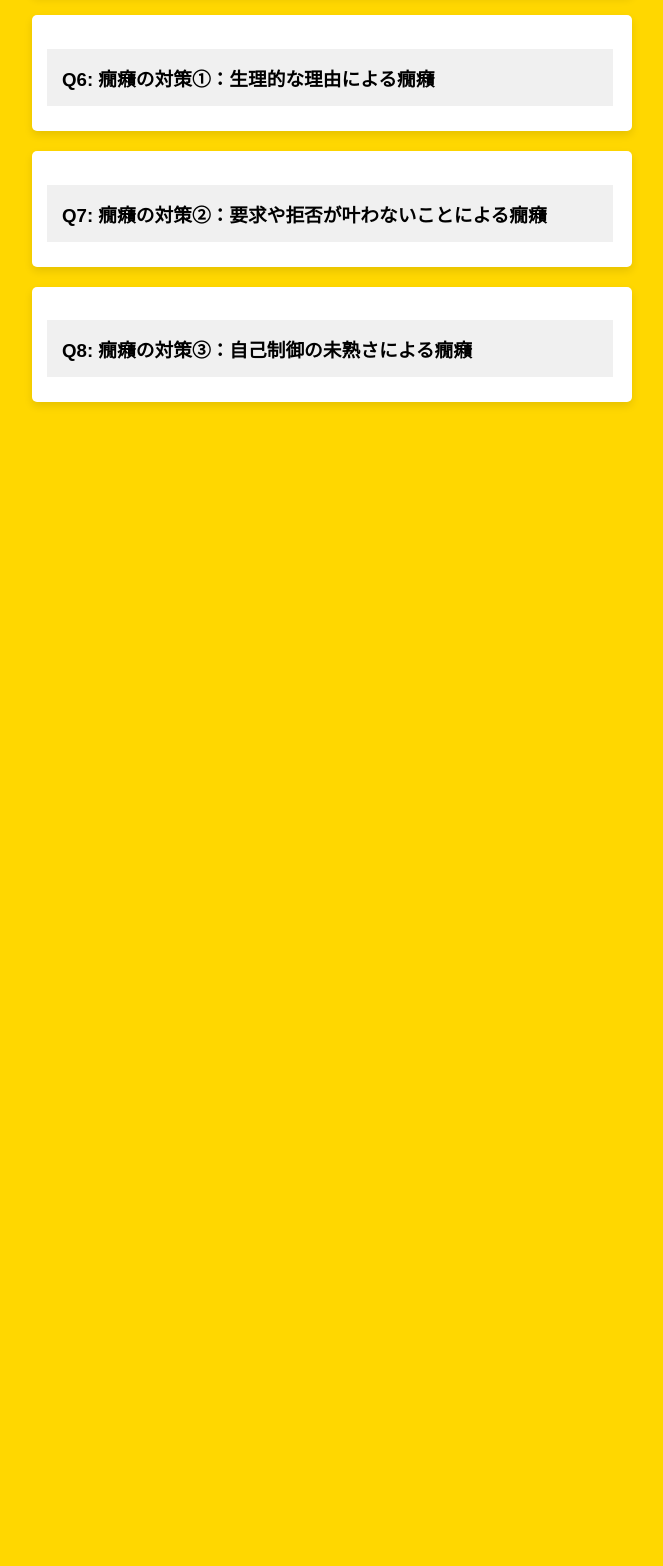
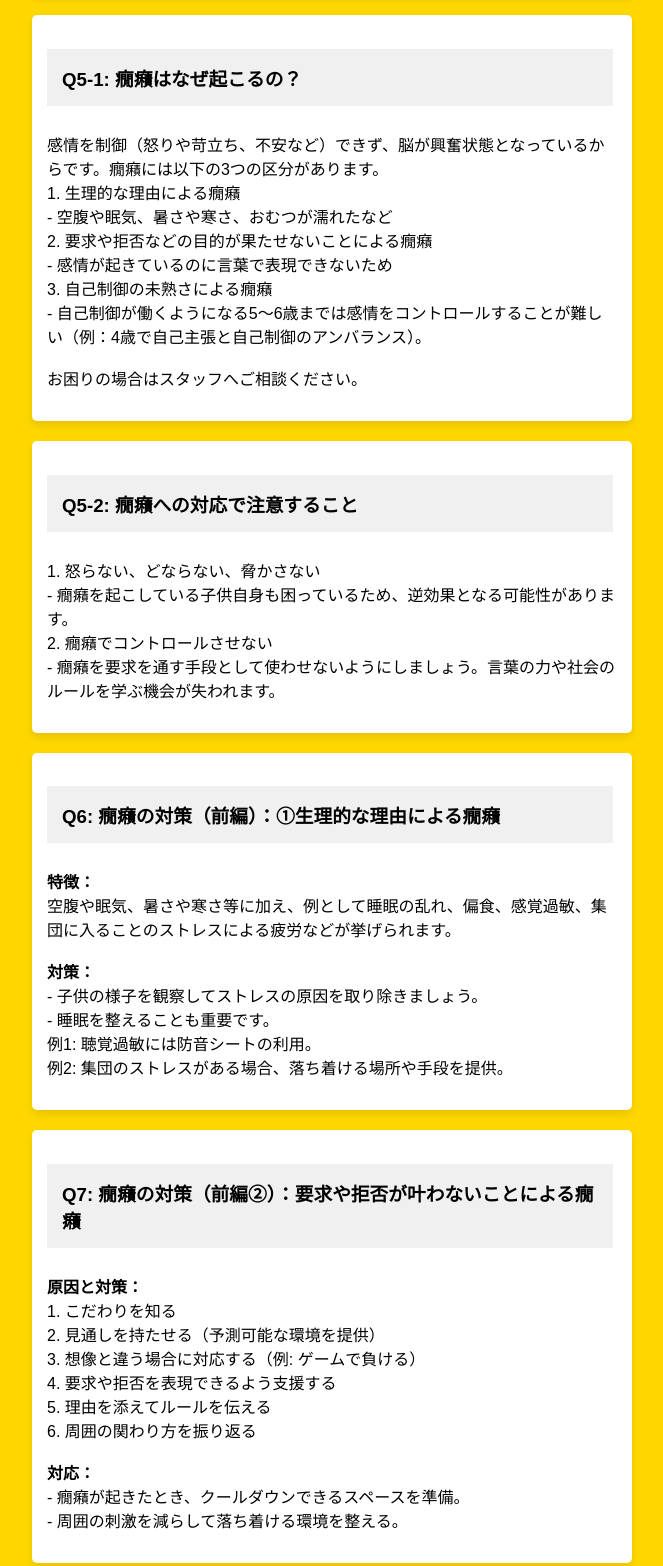
Before and after one commit to Active-taniyama/QandA_archive, a plain HTML site: page index.html in a window 1280 px wide. Shown: the part 760-2326 px from the top of the page, without its empty margins (308-971 px from the left). Before the commit the page ends 1182 px from the top, so only its background shows below. Drawn offline with Linux system fonts and the light colour scheme.

Commit message:
Update index.html

```diff
--- a/index.html
+++ b/index.html
@@ -43,18 +43,70 @@
         <br>3. 自己制御の未熟さによる癇癪</p>
         </div>
         <div class="qa-item">
-            <h3 class="question">Q6: 癇癪の対策①：生理的な理由による癇癪</h3>
-            <p class="answer">A6: ストレスの原因を取り除き、睡眠を整えましょう。子供の不快感を観察し、必要であれば対策を講じます（例：防音シートの設置）。</p>
+            <h3 class="question">Q5-1: 癇癪はなぜ起こるの？</h3>
+            <p class="answer hidden">
+                感情を制御（怒りや苛立ち、不安など）できず、脳が興奮状態となっているからです。癇癪には以下の3つの区分があります。
+                <br>1. 生理的な理由による癇癪<br>
+                - 空腹や眠気、暑さや寒さ、おむつが濡れたなど<br>
+                2. 要求や拒否などの目的が果たせないことによる癇癪<br>
+                - 感情が起きているのに言葉で表現できないため<br>
+                3. 自己制御の未熟さによる癇癪<br>
+                - 自己制御が働くようになる5～6歳までは感情をコントロールすることが難しい（例：4歳で自己主張と自己制御のアンバランス）。
+                <br><br>お困りの場合はスタッフへご相談ください。
+            </p>
         </div>
+
         <div class="qa-item">
-            <h3 class="question">Q7: 癇癪の対策②：要求や拒否が叶わないことによる癇癪</h3>
-            <p class="answer">A7: 癇癪の原因を理解し、対策を身につけましょう。子供のこだわりを知り、予測しやすい環境を整えることが重要です。</p>
+            <h3 class="question">Q5-2: 癇癪への対応で注意すること</h3>
+            <p class="answer hidden">
+                1. 怒らない、どならない、脅かさない<br>
+                - 癇癪を起こしている子供自身も困っているため、逆効果となる可能性があります。<br>
+                2. 癇癪でコントロールさせない<br>
+                - 癇癪を要求を通す手段として使わせないようにしましょう。言葉の力や社会のルールを学ぶ機会が失われます。
+            </p>
         </div>
+
         <div class="qa-item">
-            <h3 class="question">Q8: 癇癪の対策③：自己制御の未熟さによる癇癪</h3>
-            <p class="answer">A8: 自己制御力を育てるため、安心できる場面を設け、徐々に感情を調整する経験を積ませましょう。</p>
+            <h3 class="question">Q6: 癇癪の対策（前編）：①生理的な理由による癇癪</h3>
+            <p class="answer hidden">
+                <strong>特徴：</strong><br>
+                空腹や眠気、暑さや寒さ等に加え、例として睡眠の乱れ、偏食、感覚過敏、集団に入ることのストレスによる疲労などが挙げられます。<br><br>
+                <strong>対策：</strong><br>
+                - 子供の様子を観察してストレスの原因を取り除きましょう。<br>
+                - 睡眠を整えることも重要です。<br>
+                例1: 聴覚過敏には防音シートの利用。<br>
+                例2: 集団のストレスがある場合、落ち着ける場所や手段を提供。
+            </p>
+        </div>
+
+        <div class="qa-item">
+            <h3 class="question">Q7: 癇癪の対策（前編②）：要求や拒否が叶わないことによる癇癪</h3>
+            <p class="answer hidden">
+                <strong>原因と対策：</strong><br>
+                1. こだわりを知る<br>
+                2. 見通しを持たせる（予測可能な環境を提供）<br>
+                3. 想像と違う場合に対応する（例: ゲームで負ける）<br>
+                4. 要求や拒否を表現できるよう支援する<br>
+                5. 理由を添えてルールを伝える<br>
+                6. 周囲の関わり方を振り返る<br><br>
+                <strong>対応：</strong><br>
+                - 癇癪が起きたとき、クールダウンできるスペースを準備。<br>
+                - 周囲の刺激を減らして落ち着ける環境を整える。
+            </p>
+        </div>
+
+        <div class="qa-item">
+            <h3 class="question">Q8: 癇癪の対策（前編③）：自己制御の未熟さによる癇癪</h3>
+            <p class="answer hidden">
+                <strong>特徴：</strong><br>
+                対人関係の難しさなど、生活のしにくさによるストレスが影響します。ストレスフルな環境では脳が常に危険信号を送り続けますが、自己制御の力があれば感情を整理できます。<br><br>
+                <strong>対策：</strong><br>
+                - 安心できる穏やかな環境を整え、ストレスを減らします。<br>
+                - 楽しく遊んだり人と関わる中で、不快な感情を調整する経験を積ませ、自己制御力を育てます。
+             </p>
         </div>
     </div>
+
     <script>
     document.addEventListener("DOMContentLoaded", function() {
         const questions = document.querySelectorAll('.question');
```
